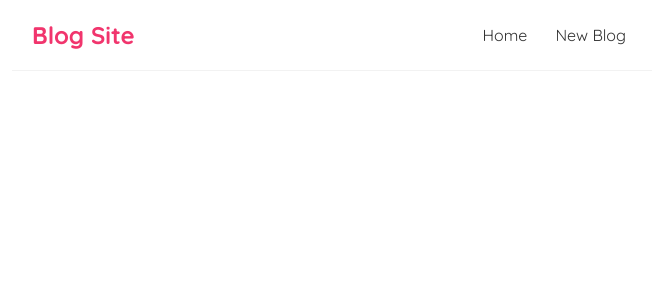
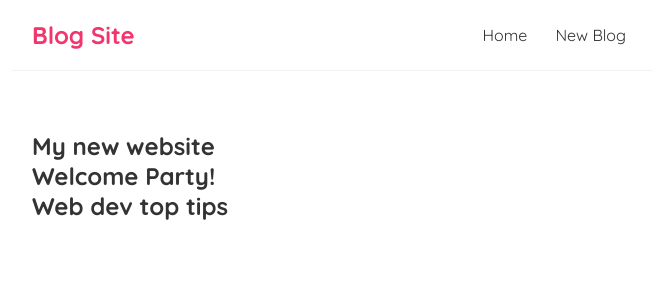
Before and after one commit to D-Coder135/Blog-Site_React, a React (Create React App) app: page / in a window 1280 px wide. Shown: the top 300 px of the page, without its empty margins (308-964 px from the left). Built offline with nearby package versions, Linux system fonts and the light colour scheme; the HTML template or start-up script is replaced by a standard one.

Commit message:
pass the title property of the blog parameter field

```diff
--- a/src/Home.js
+++ b/src/Home.js
@@ -13,7 +13,7 @@ const Home = () => {
             {/* <h2>Homepage</h2> */}
             {blogs.map((blog) => (
                 <div className="blog-preview" key={blog.id}>
-                    <h2></h2>
+                    <h2>{blog.title}</h2>
                 </div>
 
             ))}
```
